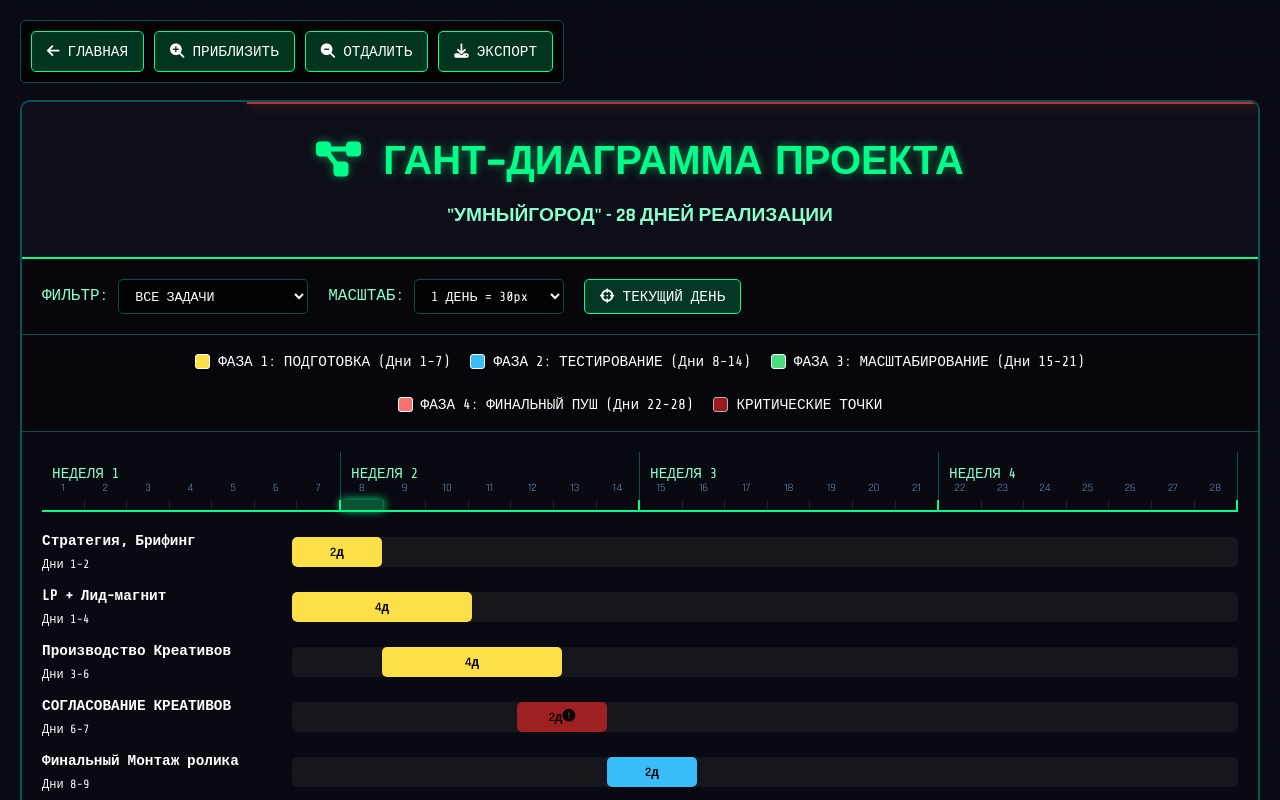
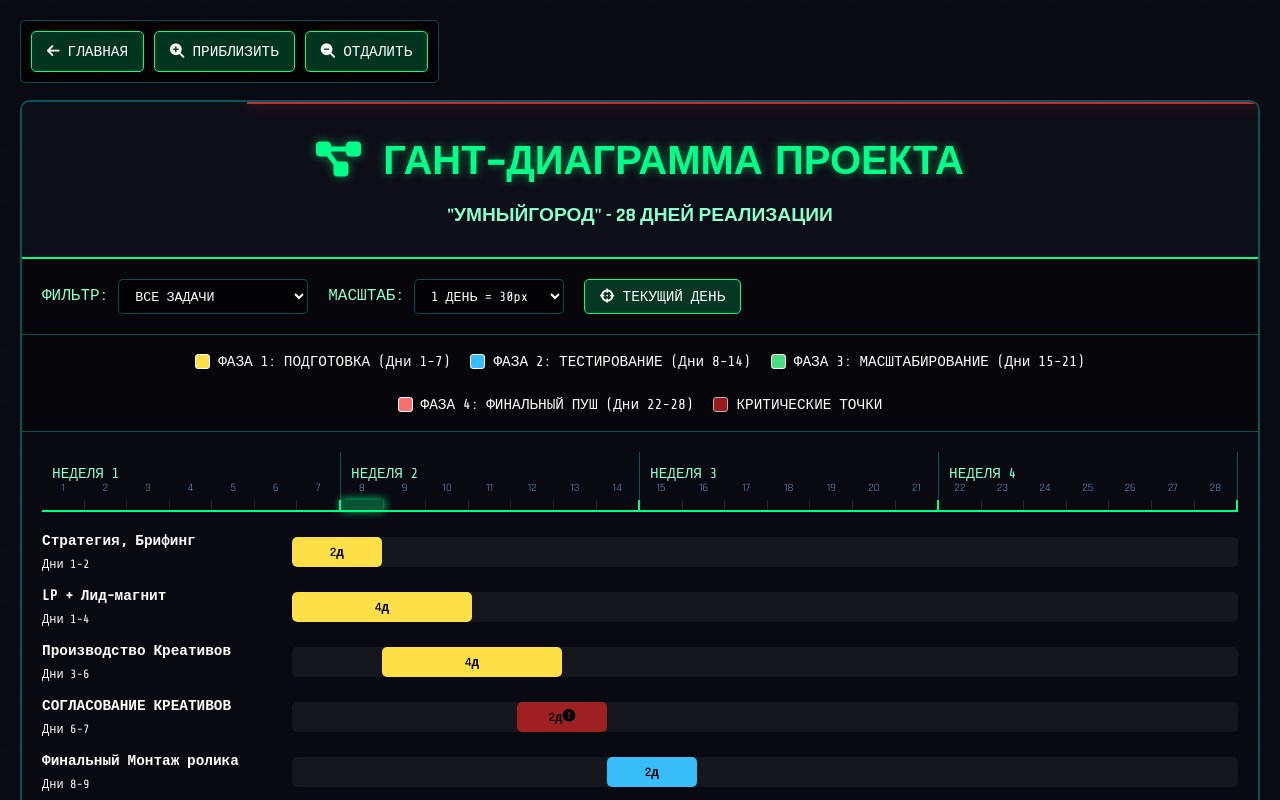
Before and after one commit to muhammetnur2002/management, a plain HTML site: page gantt.html in a window 1280 px wide. Shown: the top 800 px of the page. Drawn offline with nearby package versions, Linux system fonts and the light colour scheme.

Commit message:
Remove export button from Gantt chart
Removed the export button from the Gantt chart interface.

```diff
--- a/gantt.html
+++ b/gantt.html
@@ -4,7 +4,6 @@
     <meta charset="UTF-8">
     <meta name="viewport" content="width=device-width, initial-scale=1.0">
     <title>ГАНТ-ДИАГРАММА | УмныйГород</title>
-    <!-- Подключение Tailwind CSS -->
     <link rel="stylesheet" href="css/style.css">
     <!-- Инженерные/цифровые шрифты -->
     <link rel="preconnect" href="https://fonts.googleapis.com">
@@ -376,10 +375,6 @@
         <button onclick="zoomOut()" class="nav-btn">
             <i class="fas fa-search-minus"></i>
             <span>ОТДАЛИТЬ</span>
-        </button>
-        <button onclick="exportGantt()" class="nav-btn">
-            <i class="fas fa-download"></i>
-            <span>ЭКСПОРТ</span>
         </button>
     </div>
 
```
